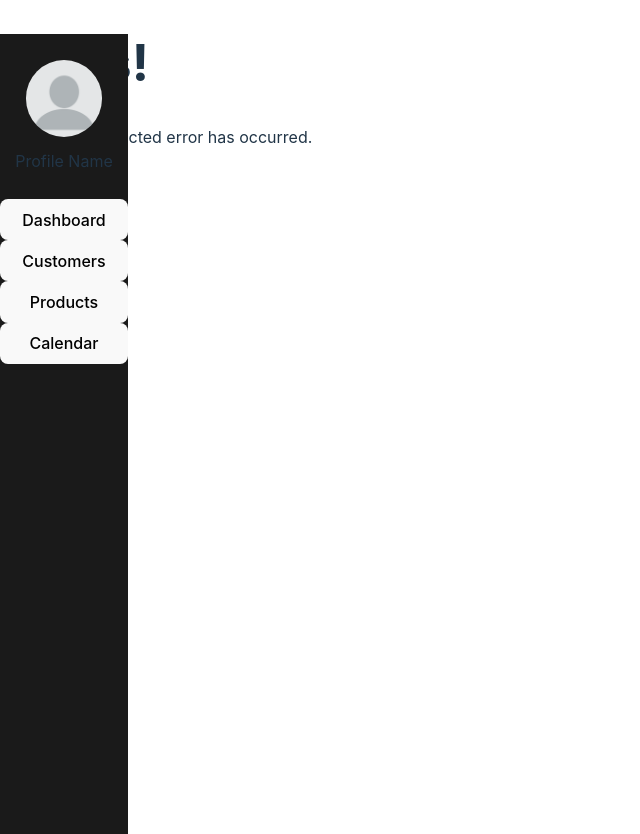
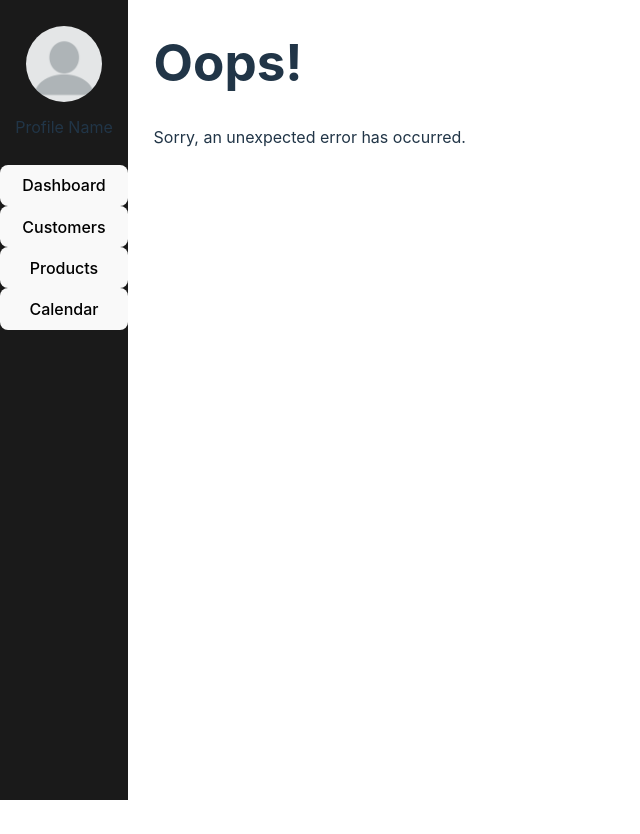
Before and after one commit to nick-fite/Dashboard, a React (Vite) app: page /Metrics in a window 1280 px wide. Shown: the whole page, without its empty margins (0-640 px from the left). After the commit the page ends 800 px from the top, so only its background shows below. Built offline with nearby package versions, Linux system fonts and the light colour scheme.

Commit message:
fixing error page

```diff
--- a/src/components/error-page.tsx
+++ b/src/components/error-page.tsx
@@ -1,15 +1,19 @@
 import { useRouteError } from "react-router-dom";
 import SideBar from "../Sidebar";
+import "../Page.css"
 
 export default function ErrorPage() {
   const error = useRouteError();
   console.error(error);
 
   return (
-    <div id="error-page">
-      <SideBar/>
-      <h1>Oops!</h1>
-      <p>Sorry, an unexpected error has occurred.</p>
+    <div className="Page">
+        <SideBar/>
+      <div className="Content">
+
+        <h1>Oops!</h1>
+        <p>Sorry, an unexpected error has occurred.</p>
+      </div>
     </div>
   );
 }
```
